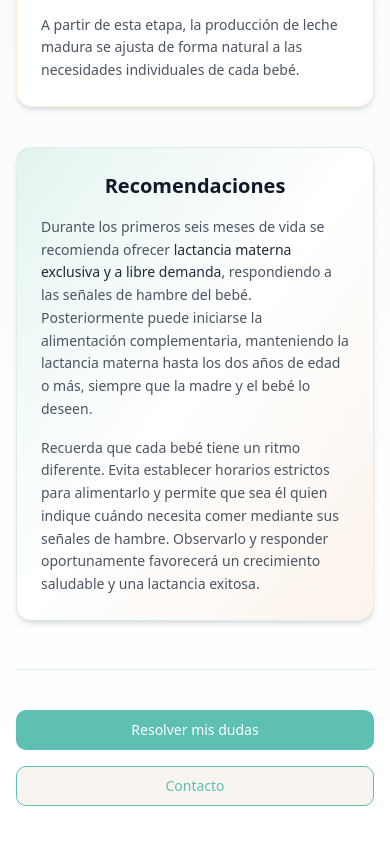
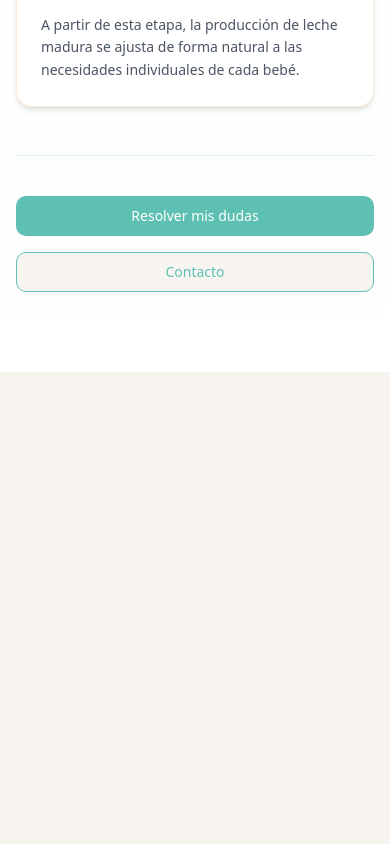
Before and after one commit to LibOrtega/chinocoso, a Next.js app: page /lactancia in a window 390 px wide. Shown: the part 9060-9904 px from the top of the page. After the commit the page ends 9432 px from the top, so only its background shows below. Built offline with nearby package versions, Linux system fonts and the light colour scheme.

Commit message:
Quitar el recuadro de Recomendaciones en tamaño del estómago
Se elimina la tarjeta de recomendaciones de la sección de tamaño del estómago del recién nacido en la página de lactancia.

Co-authored-by: LibOrtega <LibOrtega@users.noreply.github.com>

```diff
--- a/app/components/lactancia-tamano-estomago.tsx
+++ b/app/components/lactancia-tamano-estomago.tsx
@@ -210,31 +210,6 @@ export default function LactanciaTamanoEstomago() {
           )
         })}
       </div>
-
-      <div className="mt-10 md:mt-12 bg-gradient-to-br from-[#5dc0b3]/15 via-white to-[#f3994d]/10 rounded-2xl p-6 md:p-8 shadow-md border border-[#5dc0b3]/20">
-        <h3 className="text-xl font-bold text-gray-900 mb-4 text-center">
-          Recomendaciones
-        </h3>
-        <div className="space-y-4 text-gray-600 text-sm md:text-base leading-relaxed max-w-3xl mx-auto">
-          <p>
-            Durante los primeros seis meses de vida se recomienda ofrecer{" "}
-            <span className="font-medium text-gray-800">
-              lactancia materna exclusiva y a libre demanda
-            </span>
-            , respondiendo a las señales de hambre del bebé. Posteriormente
-            puede iniciarse la alimentación complementaria, manteniendo la
-            lactancia materna hasta los dos años de edad o más, siempre que la
-            madre y el bebé lo deseen.
-          </p>
-          <p>
-            Recuerda que cada bebé tiene un ritmo diferente. Evita establecer
-            horarios estrictos para alimentarlo y permite que sea él quien
-            indique cuándo necesita comer mediante sus señales de hambre.
-            Observarlo y responder oportunamente favorecerá un crecimiento
-            saludable y una lactancia exitosa.
-          </p>
-        </div>
-      </div>
     </section>
   )
 }
```
